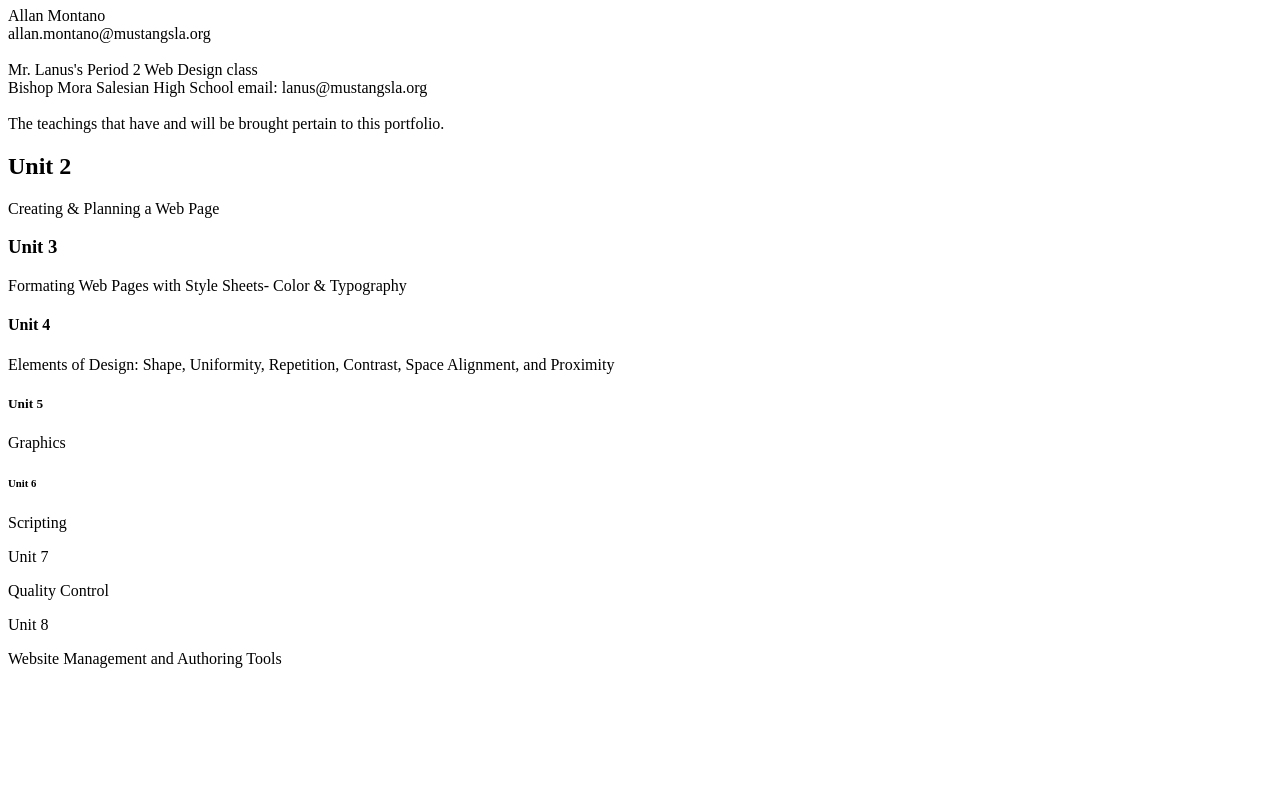
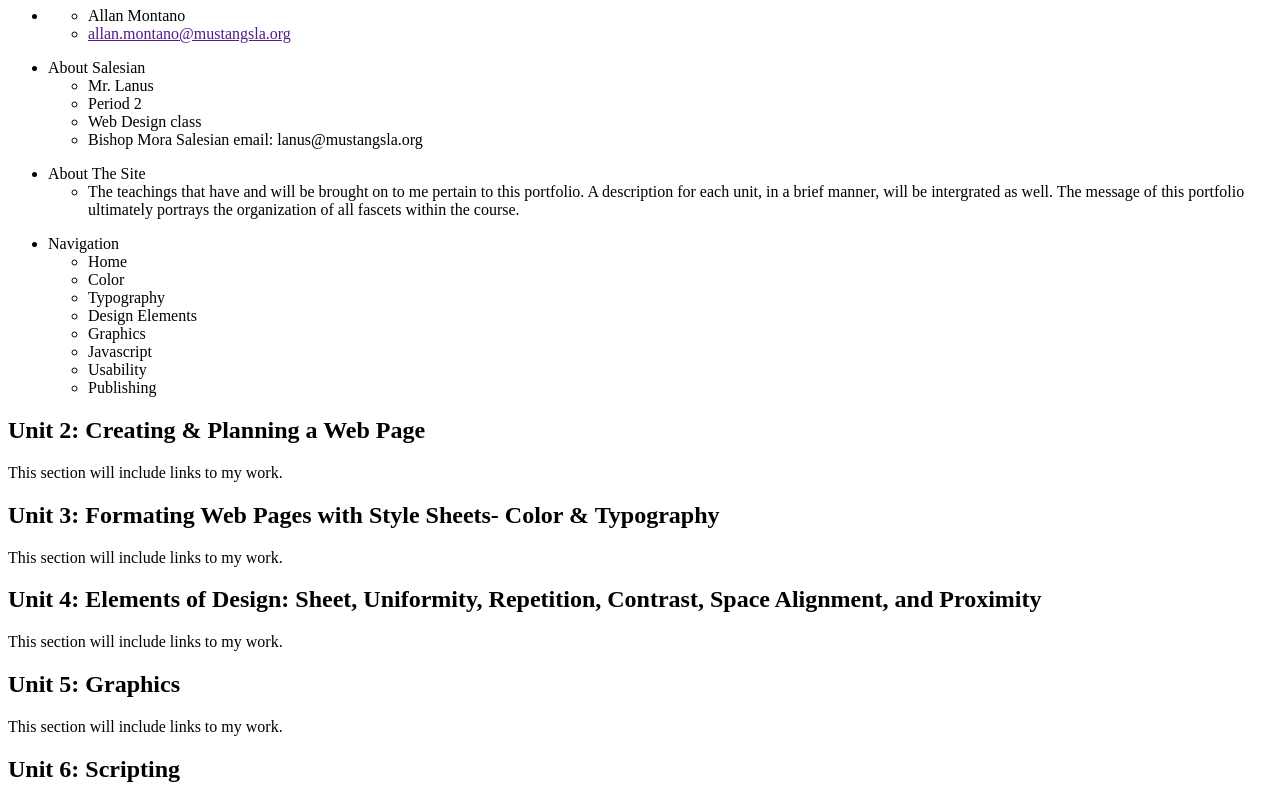
Before and after one commit to AllanMontano1028/portfolio_allanmontano, a plain HTML site: page index.html in a window 1280 px wide. Shown: the part 99-889 px from the top of the page. Before the commit the page ends 800 px from the top, so only its background shows below. Drawn offline with Linux system fonts and the light colour scheme.

Commit message:
Revised the Units

```diff
--- a/index.html
+++ b/index.html
@@ -1,36 +1,73 @@
-!DOCTYPE html>
+<!DOCTYPE html>
 <html>
  <head>
 	   <meta charset="utf-8">
 	   <title>Web Portfolio: Allan Montano</title>
  </head>
  <body>
-   <main>
+ <main id="main">
+ <div>
+	<a href="#main">Skip to main content</a>
 	 <h1>Web Portfolio </h1>
 	 <div>
-   Allan Montano</br>
-   allan.montano@mustangsla.org
- </div><br/>
+	 <ul>
+		<li>
+			<ul>
+				<li>Allan Montano</li>
+				<li>
+					<a href "allan.montano"@mustangsla.org">allan.montano@mustangsla.org</a>
+				</li>
+			</ul>
+		</li>
+	</div>
 	<div>
-  Mr. Lanus's Period 2 Web Design class</br>
-  Bishop Mora Salesian High School email: lanus@mustangsla.org</br>
-</div><br>
+	<ul>
+		<li>About Salesian
+			<ul>
+				<li>Mr. Lanus</li>
+				<li>Period 2</li>
+				<li>Web Design class</li>
+				<li>Bishop Mora Salesian email: lanus@mustangsla.org</li>
+			</ul>
+		</li>
+	</div>
 	<div>
-  The teachings that have and will be brought pertain to this portfolio.</br>
+	<ul>
+		<li>About The Site
+			<ul>
+				<li>The teachings that have and will be brought on to me pertain to this portfolio. A description for each unit, in a brief manner, will be intergrated as well. The message of this portfolio ultimately portrays the organization of all fascets within the course.</li>
+			</ul>
+		</li>
 	</div>
-  <h2>Unit 2</h2>
-  <p>Creating & Planning a Web Page</p>
-  <h3>Unit 3</h2>
-  <p>Formating Web Pages with Style Sheets- Color & Typography</p>
-  <h4>Unit 4</h2>
-  <p>Elements of Design: Shape, Uniformity, Repetition, Contrast, Space Alignment, and Proximity</p>
-  <h5>Unit 5</h2>
-  <p>Graphics</p>
-  <h6>Unit 6</h2>
-  <p>Scripting</p>
-  <h7>Unit 7</h2>
-  <p>Quality Control</p>
-  <h8>Unit 8</h2>
-  <p>Website Management and Authoring Tools</p>
+	<nav>
+		<ul>
+			<li>Navigation
+				<ul>
+					<li>Home</li>
+					<li>Color</li>
+					<li>Typography</li>
+					<li>Design Elements</li>
+					<li>Graphics</li>
+					<li>Javascript</li>
+					<li>Usability</li>
+					<li>Publishing</li>
+				</ul>
+			</li>
+		</ul>
+	</nav>
+	<h2>Unit 2: Creating & Planning a Web Page</h2>
+			<p>This section will include links to my work.</p>
+	<h2>Unit 3: Formating Web Pages with Style Sheets- Color & Typography</h2>
+			<p>This section will include links to my work.</p>
+	<h2>Unit 4: Elements of Design: Sheet, Uniformity, Repetition, Contrast, Space Alignment, and Proximity</h2>
+			<p>This section will include links to my work.</p>
+	<h2>Unit 5: Graphics </h2>
+			<p>This section will include links to my work.</p>
+	<h2>Unit 6: Scripting </h2>
+			<p>This section will include links to my work.</p>
+	<h2>Unit 7: Quality Control</h2>
+			<p>This section will include links to my work.</p>
+<!-- The content of my web page will go here-->
 </main>
+</body>
 </html>
```
Lines whose indentation alone changed are shown as unchanged.
